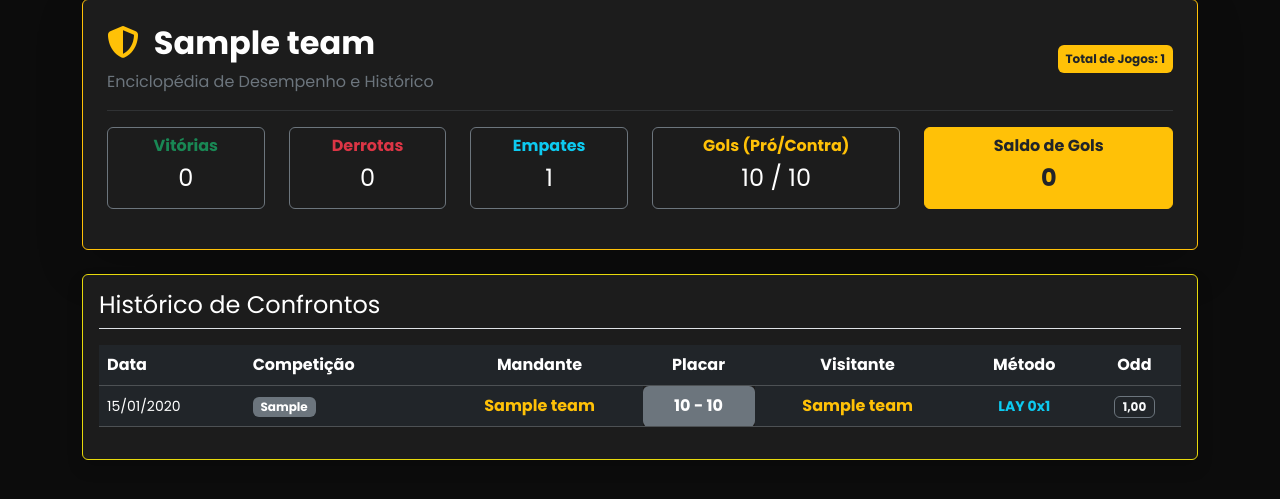
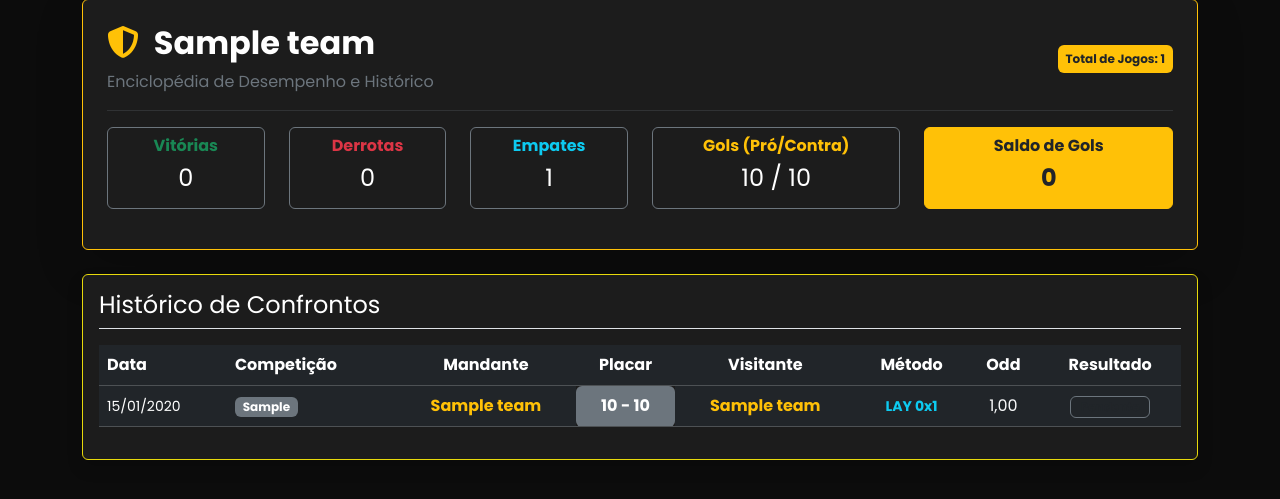
Before and after one commit to Douglasgarciams/tipsgolbr_django, a Django app: page /banco-de-dados/time/1/ in a window 1280 px wide. Shown: the part 153-652 px from the top of the page. Run offline with Django 5.2, Linux system fonts and the light colour scheme; a user stored in the database is signed in; tables that the repository leaves empty hold one stand-in row (values such as "Sample post"); parts of the project's set-up code (start-up, migrations or seed data) failed here and were passed over; some libraries are stand-ins or nearby versions.

Commit message:
acrescentar no home mais informações

```diff
--- a/tips_core/templates/tips_core/detalhes_time.html
+++ b/tips_core/templates/tips_core/detalhes_time.html
@@ -52,7 +52,7 @@
         </div>
     </div>
 
-    {# TABELA DE JOGOS ATUALIZADA #}
+    {# TABELA DE JOGOS ATUALIZADA COM COLUNA DE RESULTADO #}
 <div class="card bg-dark text-light p-3 shadow">
     <h4 class="mb-3 border-bottom pb-2">Histórico de Confrontos</h4>
     <div class="table-responsive">
@@ -64,7 +64,9 @@
                     <th class="text-center">Mandante</th>
                     <th class="text-center">Placar</th>
                     <th class="text-center">Visitante</th>
-                        <th class="text-center">Método</th> <th class="text-center">Odd</th>    </tr>
+                    <th class="text-center">Método</th>
+                    <th class="text-center">Odd</th>
+                    <th class="text-center">Resultado</th> </tr>
             </thead>
             <tbody>
                 {% for jogo in jogos %}
@@ -81,26 +83,34 @@
                         {{ jogo.away_team.name }}
                     </td>
 
-                        {# EXIBIÇÃO DO MÉTODO #}
                     <td class="text-center">
                         <span class="text-info small fw-bold">{{ jogo.get_method_display }}</span>
                     </td>
 
-                        {# EXIBIÇÃO DA ODD (odd_value) #}
                     <td class="text-center">
-                            <span class="badge border border-secondary text-light">
-                                {{ jogo.odd_value|floatformat:2 }}
-                            </span>
+                        <span class="text-light">{{ jogo.odd_value|floatformat:2 }}</span>
+                    </td>
+
+                    {# LÓGICA DA NOVA COLUNA: GANHO OU PERDA #}
+                    <td class="text-center">
+                        {% if jogo.status == 'WIN' %}
+                            <span class="badge bg-success w-100" style="max-width: 80px;">GANHO</span>
+                        {% elif jogo.status == 'LOSS' %}
+                            <span class="badge bg-danger w-100" style="max-width: 80px;">PERDA</span>
+                        {% elif jogo.status == 'VOID' %}
+                            <span class="badge bg-secondary w-100" style="max-width: 80px;">ANULADA</span>
+                        {% else %}
+                            <span class="badge bg-dark border border-secondary text-muted w-100" style="max-width: 80px;">Pendente</span>
+                        {% endif %}
                     </td>
                 </tr>
                 {% empty %}
                 <tr>
-                        <td colspan="7" class="text-center text-muted">Nenhum jogo registrado para este time ainda.</td>
+                    <td colspan="8" class="text-center text-muted">Nenhum jogo registrado para este time ainda.</td>
                 </tr>
                 {% endfor %}
             </tbody>
         </table>
     </div>
 </div>
-</div>
 {% endblock %}
```
Lines whose indentation alone changed are shown as unchanged.
